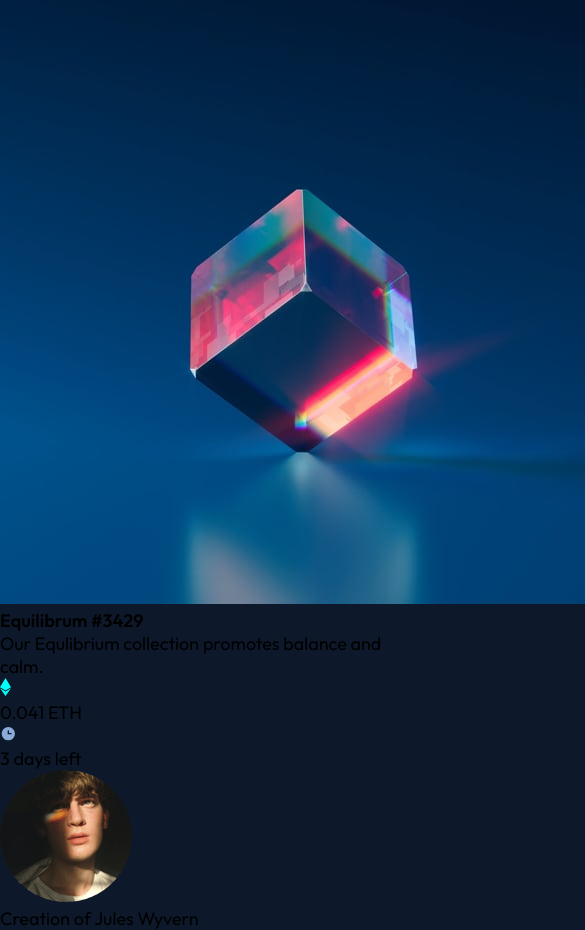
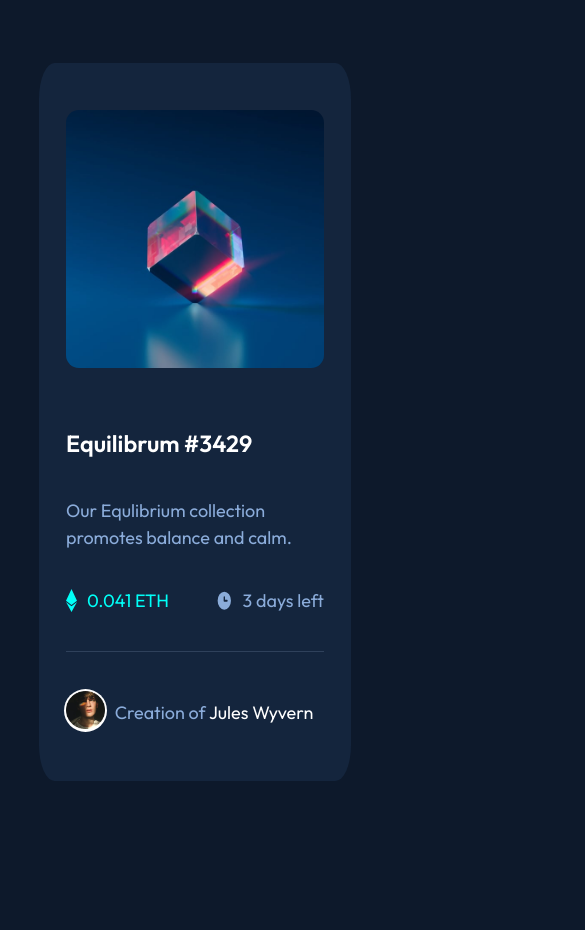
Before and after one commit to Przeho/NTF-Preview-Card, a plain HTML site: page index.html in a window 390 px wide. Shown: the whole page, 585 px wide, since content can reach past the window. After the commit the page ends 844 px from the top, so only its background shows below. Drawn offline with nearby package versions, Linux system fonts and the light colour scheme; files that its build step writes are made by us from their sources.

Commit message:
responsive
make responsive website

```diff
--- a/sass/_card.scss
+++ b/sass/_card.scss
@@ -1,5 +1,128 @@
 #card {
-    background-color: $cardBG;
-    min-width: 80vw;
-    height: 70vh;
+  background-color: $cardBG;
+  width: 80%;
+  min-height: 85%;
+  border-radius: 5%;
+  padding: 1.5rem;
+  display: flex;
+  flex-direction: column;
+  justify-content: space-around;
+  @include media(laptop) {
+    width: 25%;
+    padding: 1rem;
+  }
+  .card__img {
+    position: relative;
+    border-radius: 5%;
+    &:hover::after {
+      display: block;
+    }
+
+    img {
+      width: 100%;
+      cursor: pointer;
+      aspect-ratio: 1/1;
+      border-radius: 5%;
+    }
+    &::after {
+      content: "";
+      background-image: url(../img/icon-view.svg);
+      background-repeat: no-repeat;
+      background-position: center;
+      background-size: 20%;
+      background-color: $cyanBG;
+      width: 100%;
+      height: 98%;
+      position: absolute;
+      top: 0;
+      left: 0;
+      display: none;
+      border-radius: 5%;
+    }
+  }
+
+  h1 {
+    margin-top: 1rem;
+    color: $white;
+    font-size: 1.3rem;
+    @include media(laptop) {
+      margin-top: 0.5rem;
+    }
+  }
+  .card__discription {
+    p {
+      color: $softBlue;
+      line-height: 1.5rem;
+      @include media(laptop) {
+        line-height: 1rem;
+        font-size: 0.8rem;
+      }
+    }
+  }
+  .card__equ {
+    display: flex;
+    justify-content: space-between;
+    .card__equ-eth {
+      display: flex;
+      gap: 10px;
+      p {
+        color: $cyan;
+        @include media(laptop) {
+          font-size: 0.8rem;
+        }
+      }
+    }
+    .card__equ-clock {
+      display: flex;
+      gap: 10px;
+      p {
+        color: $softBlue;
+        @include media(laptop) {
+          font-size: 0.8rem;
+        }
+      }
+    }
+  }
+  .card__line {
+    border: 1px;
+    border-top-style: solid;
+    border-color: $line;
+  }
+  .card__footer {
+    display: flex;
+    gap: 10px;
+    align-items: center;
+
+    p {
+      color: $white;
+      @include media(laptop) {
+        font-size: 0.8rem;
+      }
+      span {
+        color: $softBlue;
+        @include media(laptop) {
+          font-size: 0.8rem;
+        }
+      }
+    }
+    .card__footer-img {
+      width: 15%;
+      position: relative;
+      z-index: 1;
+      &::before {
+        position: absolute;
+        content: "";
+        width: 110%;
+        height: 100%;
+        background-color: white;
+        top: -2px;
+        left: -2px;
+        border-radius: 100px;
+        z-index: -1;
+      }
+      img {
+        width: 100%;
+      }
+    }
+  }
 }
--- a/sass/_var.scss
+++ b/sass/_var.scss
@@ -3,6 +3,7 @@
 
 $softBlue: hsl(215, 51%, 70%);
 $cyan: hsl(178, 100%, 50%);
+$cyanBG: hsla(178, 100%, 50%, 0.3);
 $mainBG: hsl(217, 54%, 11%);
 $cardBG: hsl(216, 50%, 16%);
 $line:hsl(215, 32%, 27%);
--- a/sass/style.scss
+++ b/sass/style.scss
@@ -10,10 +10,10 @@
   font-size: $fontSizeParagraph;
 }
 body {
-  min-height: 100vh;
-  width: 100vw;
+  height: 100vh;
+  max-width: 100vw;
   background-color: $mainBG;
   display: flex;
   justify-content: center;
-  align-content: center;
+  align-items: center;
 }
```
